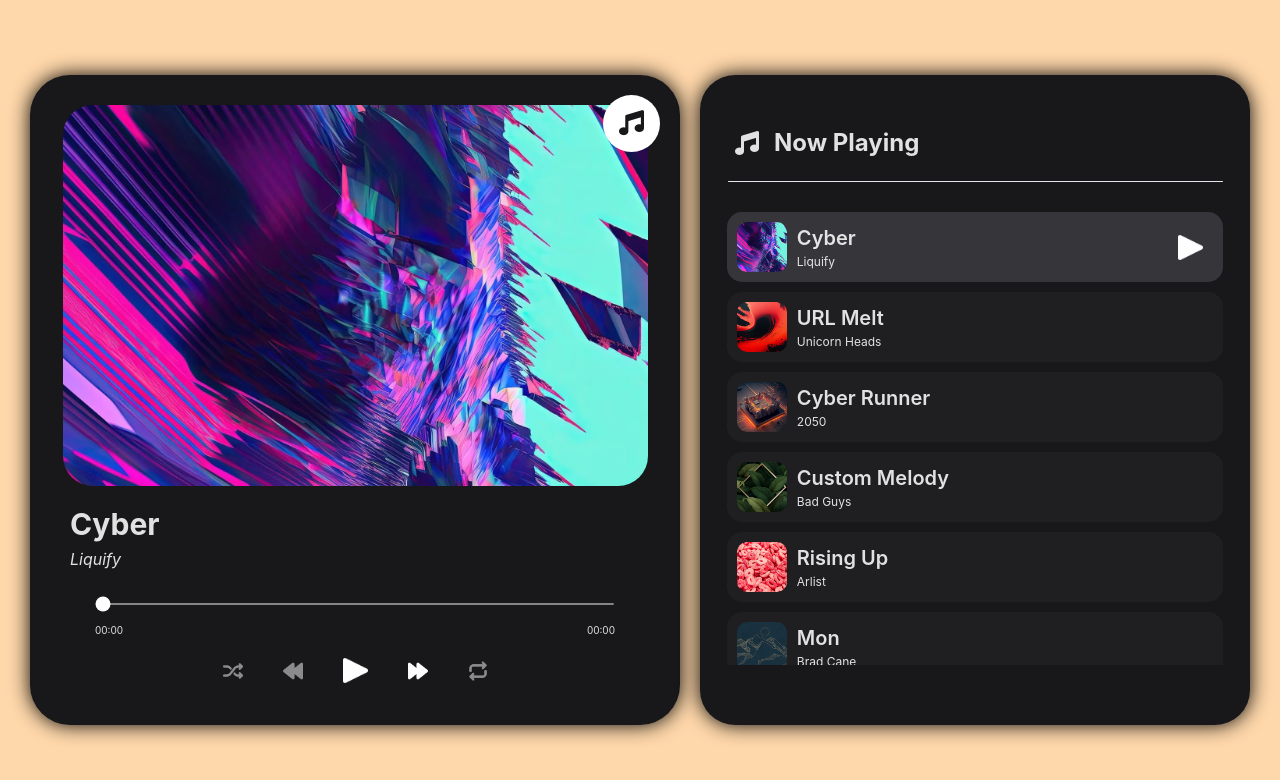
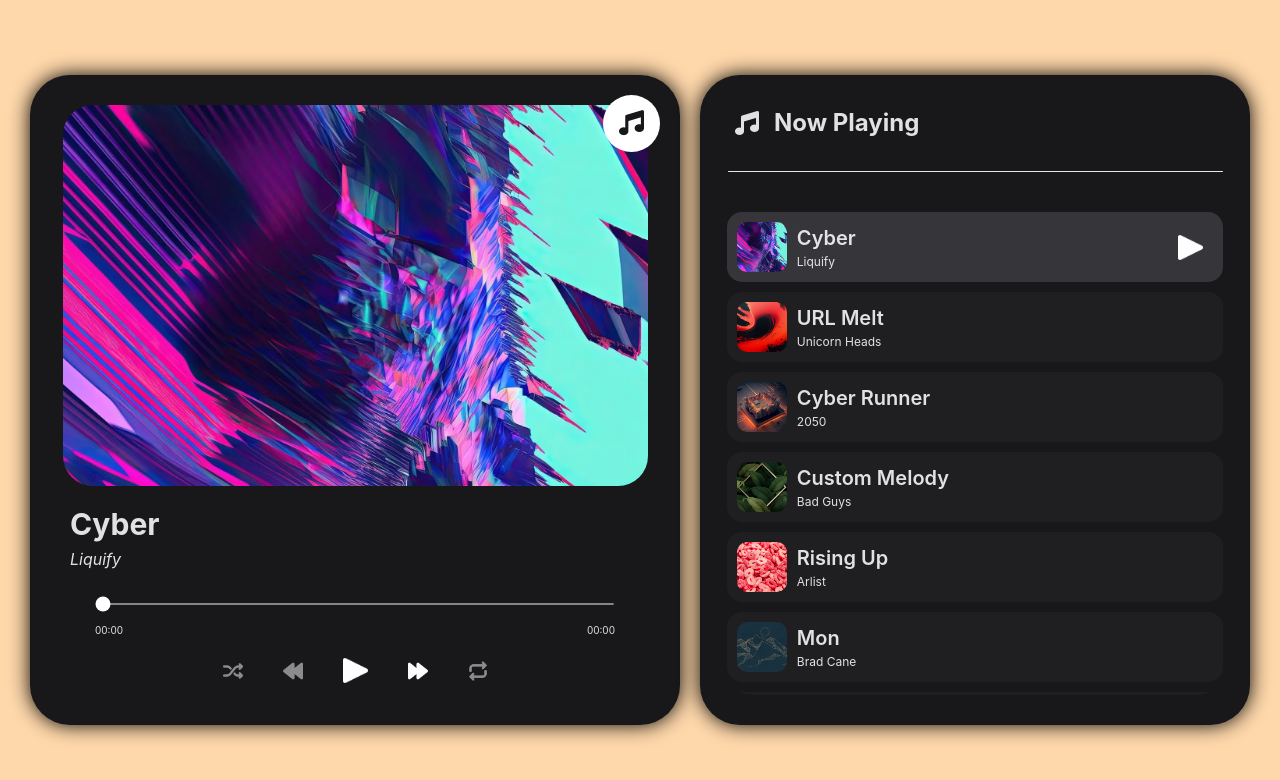
Before and after one commit to kinxori/Music-Media-Player-PRACTICE, a React (Vite) app: page / in a window 1280 px wide. Shown: the top 780 px of the page. Built offline with nearby package versions, Linux system fonts and the light colour scheme.

Commit message:
minor adjustment to padding in paylist panel

```diff
--- a/src/App.tsx
+++ b/src/App.tsx
@@ -528,18 +528,26 @@ function App() {
           </div>
         </div>
         <div
-          className="flex-col justify-start items-center relative bg-zinc-900 flex h-[350px] w-[350px]  rounded-[35px] drop-shadow-[0px_0px_10px_rgba(0,0,0,1)]  transition-all hover:scale-[1.01]
-        md:h-[550px] md:w-[550px] md:py-[30px] md:px-[0px] md:drop-shadow-[0px_0px_10px_rgba(0,0,0,1)]
+          className="flex-col justify-start items-center relative bg-zinc-900 flex h-[350px] w-[350px] rounded-[35px] drop-shadow-[0px_0px_10px_rgba(0,0,0,1)]  transition-all hover:scale-[1.01]
+        md:h-[550px] md:w-[550px]  md:rounded-[40px] md:drop-shadow-[0px_0px_10px_rgba(0,0,0,1)]
         ml:h-[650px] ml:w-[550px] ml:hover:drop-shadow-[0px_0px_15px_rgba(0,0,0,1)]
         "
         >
-          <h2 className="text-[24px] flex mr-auto items-center font-bold m-5 h-min">
-            <i className="fa-solid fa-music  mx-[15px] text-[24px]"></i>Now Playing
+          <h2
+            className="text-[24px] flex mr-auto items-center font-bold m-5 h-min
+
+          md:mb-[30px] md:mt-[30px]
+          "
+          >
+            <i className="fa-solid fa-music mx-[15px] text-[24px]    "></i>
+            Now Playing
           </h2>
           <hr className="w-[90%] h-[0px] rounded  border-t-[1px]     "></hr>
           <div
             ref={scrollElementRef}
-            className="custom-scrollbar overflow-y-scroll flex flex-col h-auto w-[95%] mb-[30px] mt-[20px] items-center      "
+            className="custom-scrollbar overflow-y-scroll items-center  flex flex-col w-[95%] mb-[20px] mt-[20px] rounded-[35px]
+            md:mb-[30px] md:mt-[30px] md:rounded-[40px]
+            "
           >
             {currentPlaylist.map((elem) => {
               return (
```
